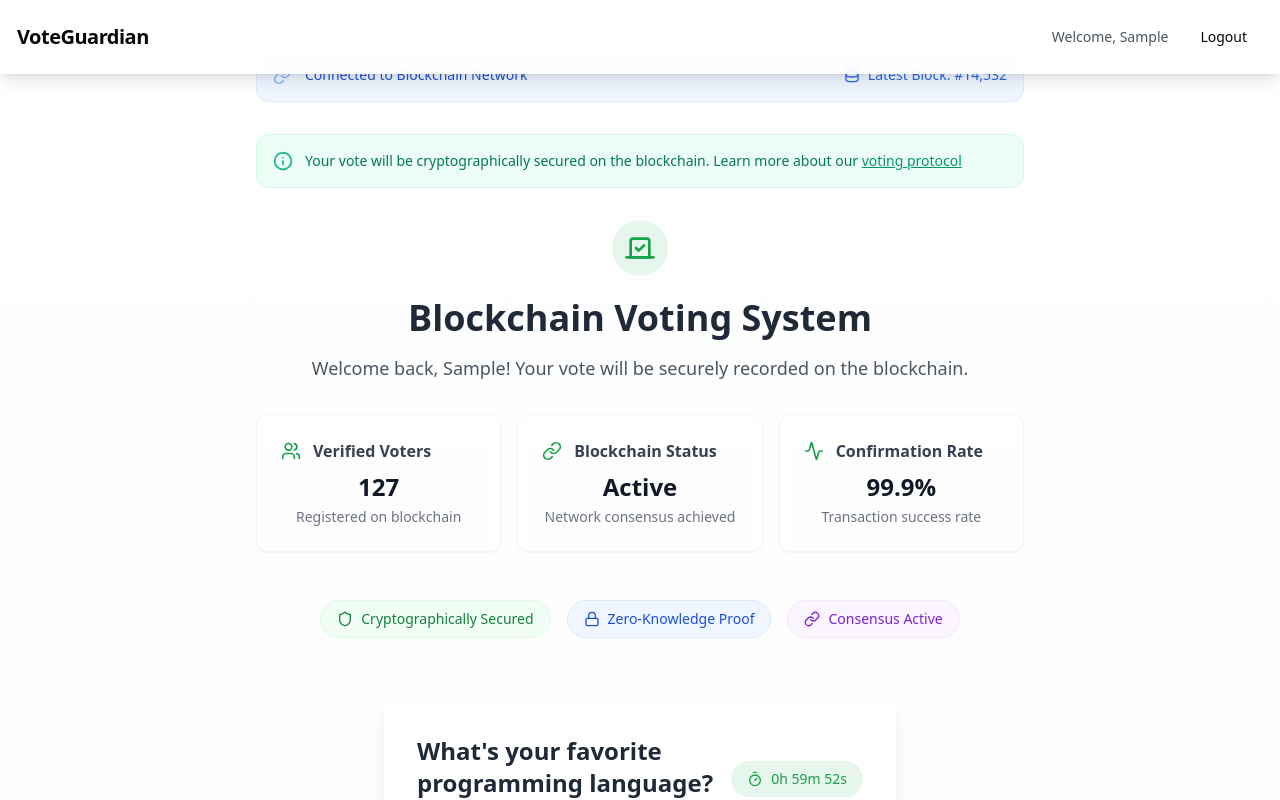
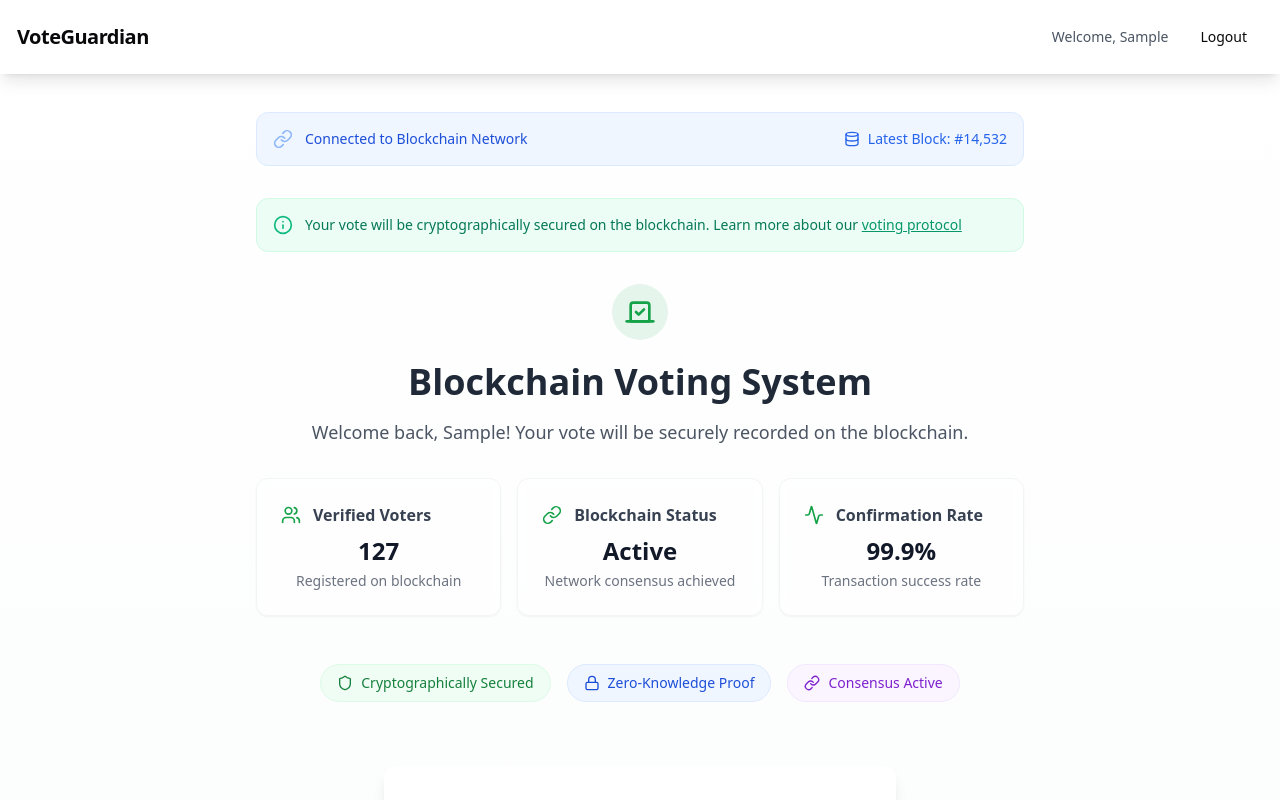
Before and after one commit to SSSwetha25/vote-guardian-hub, a React (Vite) app: page /auth in a window 1280 px wide. Both pictures are taken after typing "Sample" into the empty fields and a click on the button "Continue". Shown: the top 800 px of the page. Built offline with nearby package versions, Linux system fonts and the light colour scheme.

Commit message:
Fix layout overlap issue
The header navbar and the "connected to blockchain network" block were overlapping. This commit fixes the layout to prevent this overlap.

```diff
--- a/src/pages/Vote.tsx
+++ b/src/pages/Vote.tsx
@@ -1,4 +1,3 @@
-
 import { useEffect } from "react";
 import { useNavigate } from "react-router-dom";
 import { useAuth } from "@/lib/auth";
@@ -39,6 +38,7 @@ export default function Vote() {
   return (
     <div className="min-h-screen bg-gradient-to-b from-white to-gray-50">
       <div className="container mx-auto px-4 py-12">
+        <div className="pt-16">
           {/* Blockchain Status Banner */}
           <div className="max-w-3xl mx-auto mb-8 p-4 bg-blue-50 rounded-lg border border-blue-100">
             <div className="flex items-center justify-between">
@@ -159,5 +159,6 @@ export default function Vote() {
           </footer>
         </div>
       </div>
+    </div>
   );
 }
```
Lines whose indentation alone changed are shown as unchanged.
